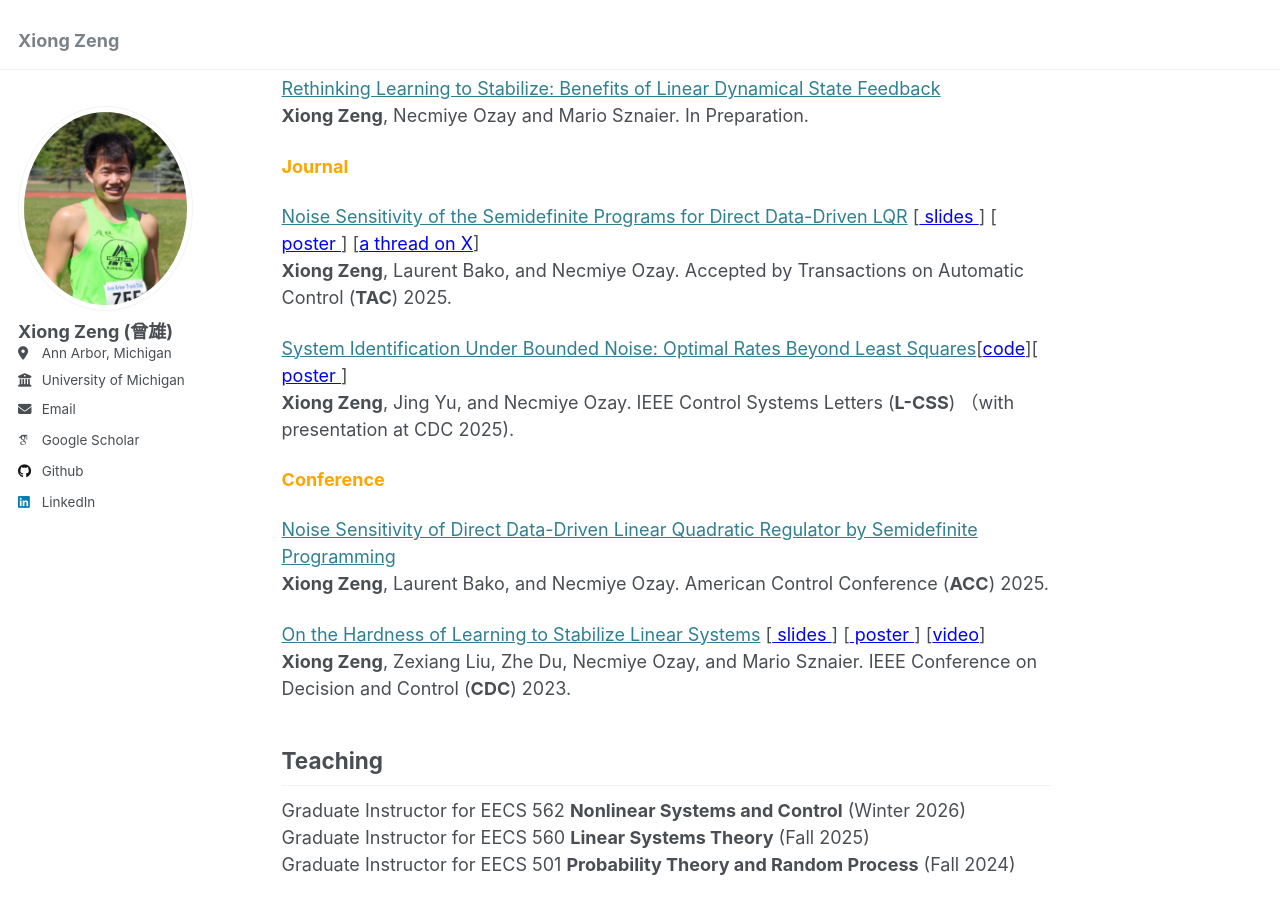
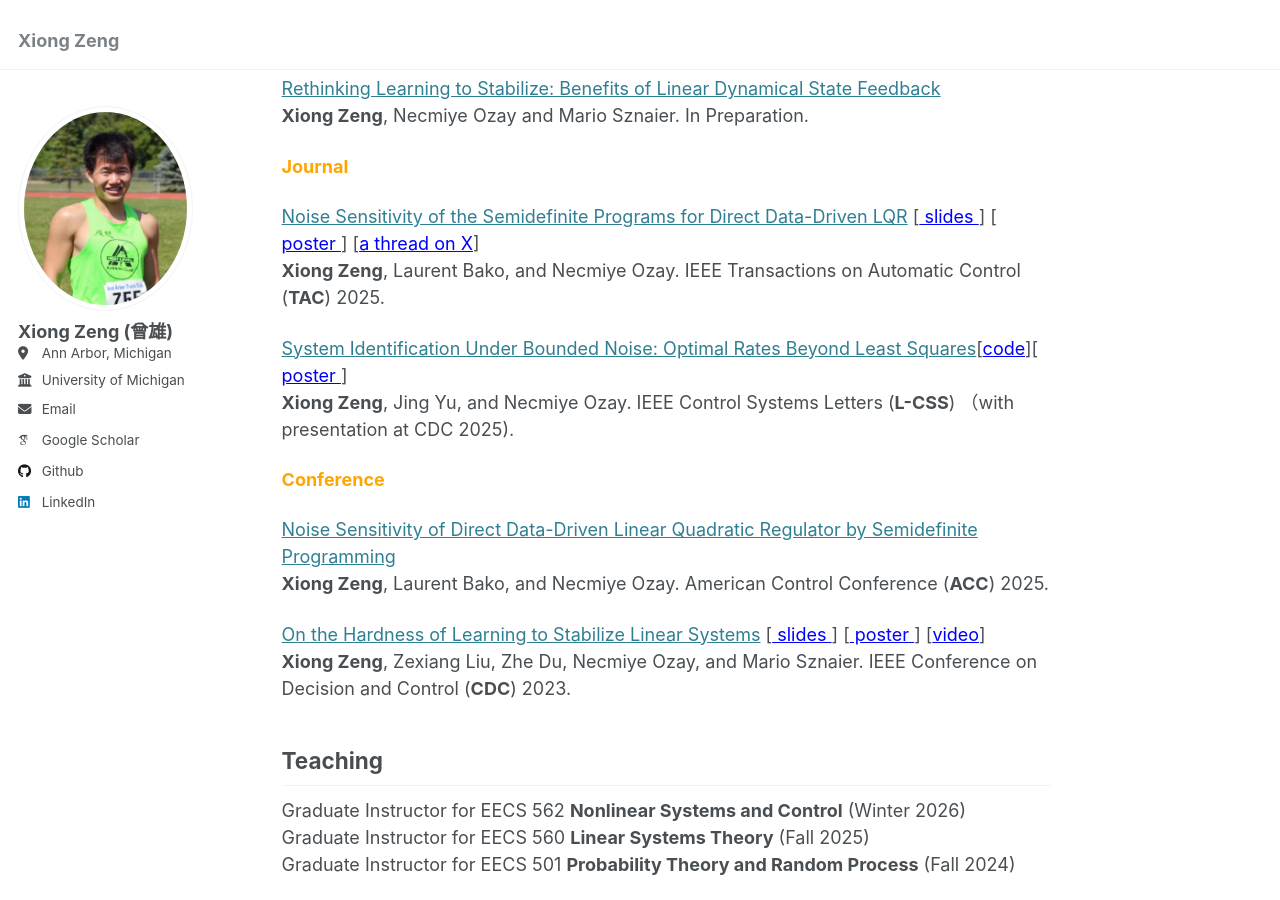
Before and after one commit to zengxiong111/zengxiong.github.io, a Jekyll site: the page built from _pages/about.md, in a window 1280 px wide and 900 px high, scrolled down 631 px. Built offline with Jekyll 4.4.1, drawn with Linux system fonts in a browser that asks for light colours; some web fonts are replaced.

Commit message:
Update about.md

```diff
--- a/_pages/about.md
+++ b/_pages/about.md
@@ -49,7 +49,7 @@ slides
 poster
 </a>]
  [<a href="https://x.com/necozay/status/1885844662381879360" style="color: blue;" target="_blank">a thread on X</a>]<br>
-**Xiong Zeng**, Laurent Bako, and Necmiye Ozay. Accepted by Transactions on Automatic Control (**TAC**) 2025.
+**Xiong Zeng**, Laurent Bako, and Necmiye Ozay. IEEE Transactions on Automatic Control (**TAC**) 2025.
 
 
 
```
